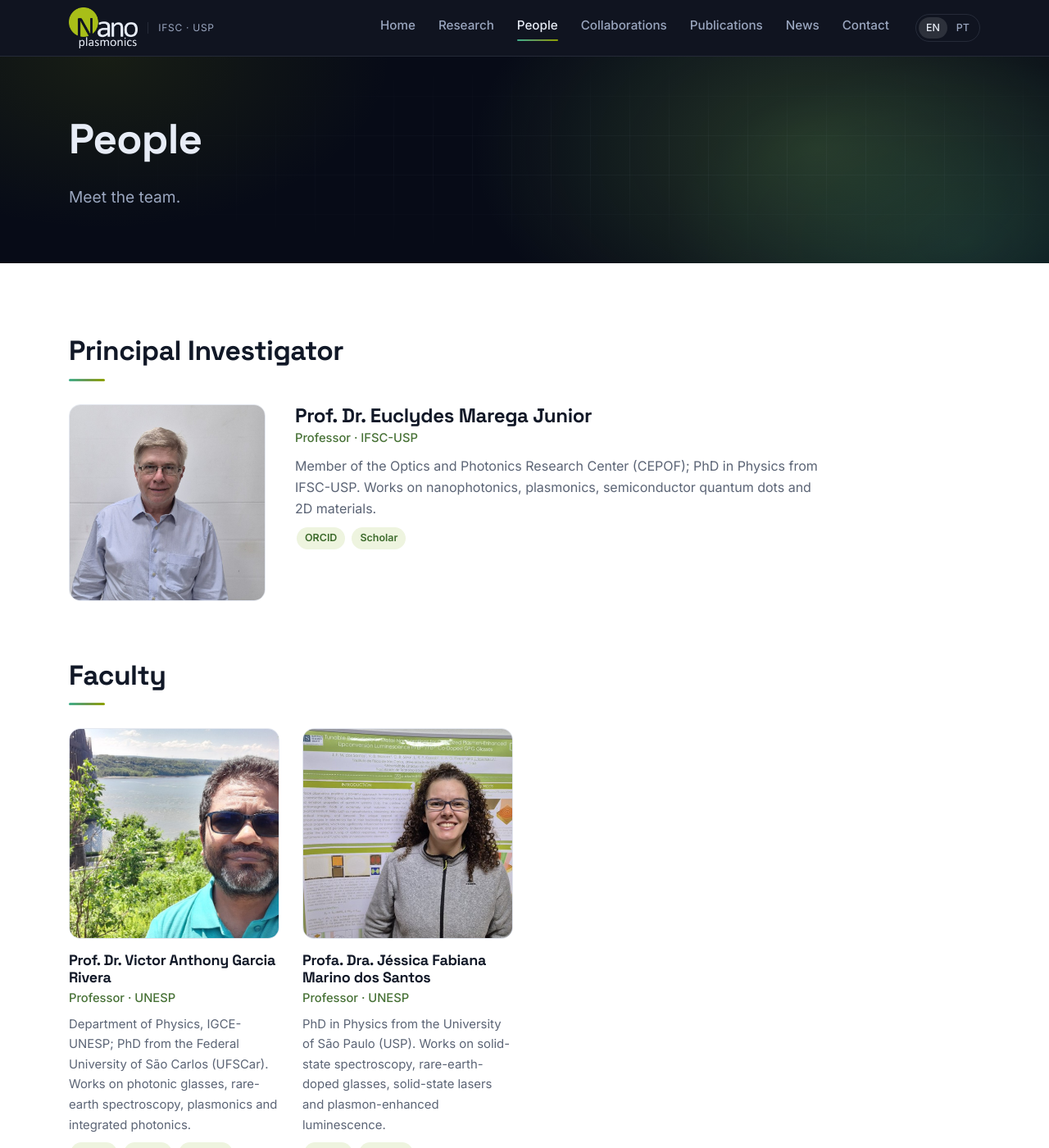
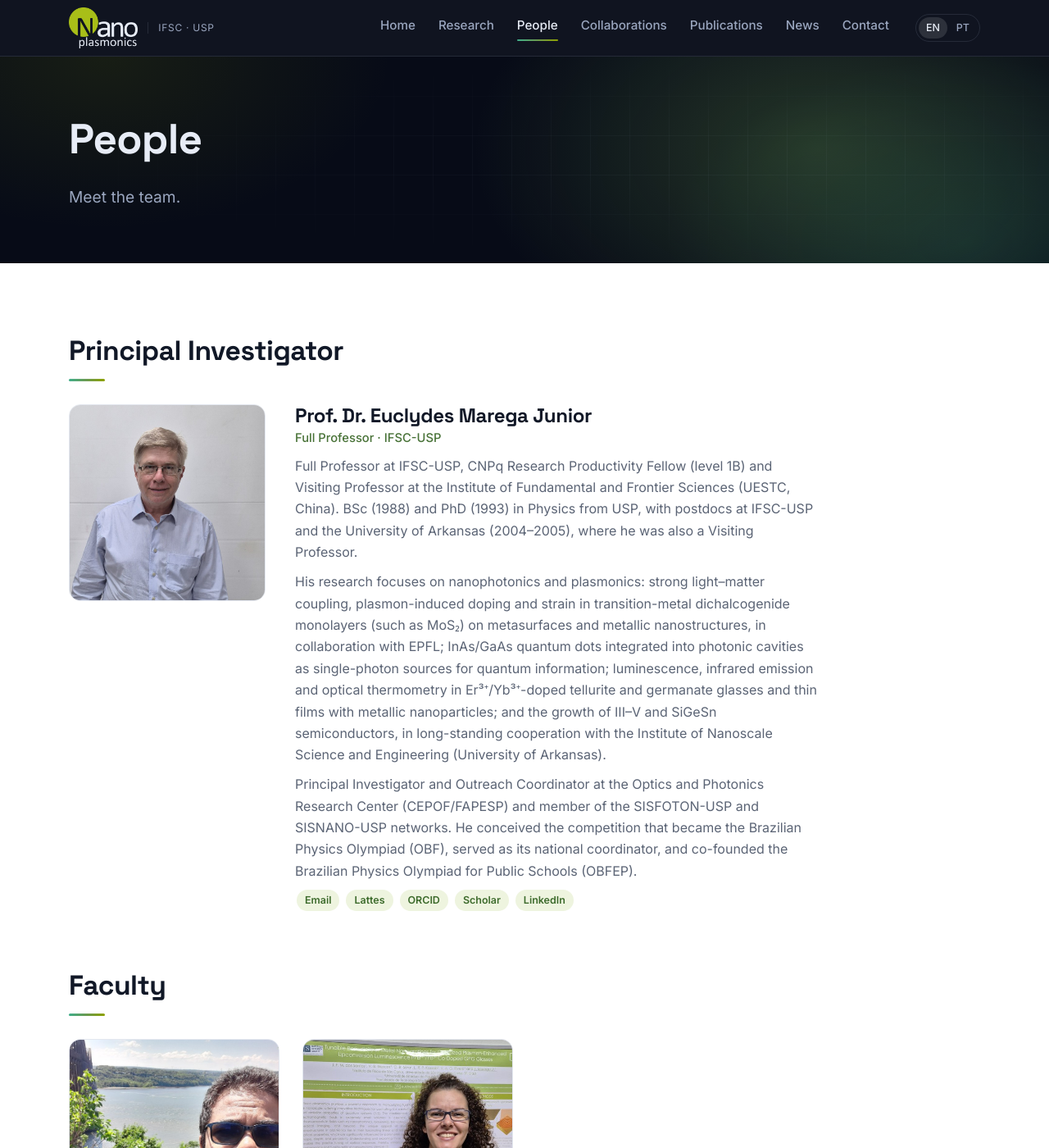
Before and after one commit to Nanoplasmonics-IFSC-USP/Nanoplasmonics-IFSC-USP.github.io, a Jekyll site: the page built from people.md, in a window 1280 px wide and 1400 px high. Shown: the whole window at 82% size. Built offline with Jekyll 4.4.1, drawn with Linux system fonts in a browser that asks for light colours; some of the changed text lies outside the part shown.

Commit message:
Add PI bio and links; ORCID/LinkedIn/email for Vinícius, Aarón and Matheus

```diff
--- a/_data/people.yml
+++ b/_data/people.yml
@@ -14,18 +14,30 @@
   category: pi
   photo: /assets/img/people/euclydes.jpg
   role:
-    en: Professor · IFSC-USP
-    pt: Professor · IFSC-USP
+    en: Full Professor · IFSC-USP
+    pt: Professor Titular · IFSC-USP
   bio:
     en: >-
-      Member of the Optics and Photonics Research Center (CEPOF); PhD in Physics from IFSC-USP. Works on nanophotonics, plasmonics, semiconductor quantum dots and 2D materials.
+      Full Professor at IFSC-USP, CNPq Research Productivity Fellow (level 1B) and Visiting Professor at the Institute of Fundamental and Frontier Sciences (UESTC, China). BSc (1988) and PhD (1993) in Physics from USP, with postdocs at IFSC-USP and the University of Arkansas (2004–2005), where he was also a Visiting Professor.
+
+
+      His research focuses on nanophotonics and plasmonics: strong light–matter coupling, plasmon-induced doping and strain in transition-metal dichalcogenide monolayers (such as MoS₂) on metasurfaces and metallic nanostructures, in collaboration with EPFL; InAs/GaAs quantum dots integrated into photonic cavities as single-photon sources for quantum information; luminescence, infrared emission and optical thermometry in Er³⁺/Yb³⁺-doped tellurite and germanate glasses and thin films with metallic nanoparticles; and the growth of III–V and SiGeSn semiconductors, in long-standing cooperation with the Institute of Nanoscale Science and Engineering (University of Arkansas).
+
+
+      Principal Investigator and Outreach Coordinator at the Optics and Photonics Research Center (CEPOF/FAPESP) and member of the SISFOTON-USP and SISNANO-USP networks. He conceived the competition that became the Brazilian Physics Olympiad (OBF), served as its national coordinator, and co-founded the Brazilian Physics Olympiad for Public Schools (OBFEP).
     pt: >-
-      Membro do Centro de Pesquisa em Óptica e Fotônica (CEPOF); doutor em Física pelo IFSC-USP. Atua em nanofotônica, plasmônica, pontos quânticos semicondutores e materiais 2D.
-  email: ""
-  lattes: ""
+      Professor Titular do IFSC-USP, bolsista de Produtividade em Pesquisa do CNPq (nível 1B) e Professor Visitante no Institute of Fundamental and Frontier Sciences (UESTC, China). Graduado (1988) e doutor (1993) em Física pela USP, com pós-doutorados no IFSC-USP e na University of Arkansas (2004–2005), onde também atuou como Professor Visitante.
+
+
+      Sua pesquisa é voltada à nanofotônica e à plasmônica: acoplamento forte luz–matéria, dopagem induzida por plasmons e efeitos de deformação em monocamadas de dicalcogenetos de metais de transição (como MoS₂) sobre metassuperfícies e nanoestruturas metálicas, em colaboração com a EPFL; pontos quânticos InAs/GaAs integrados a cavidades fotônicas como fontes de fótons únicos para informação quântica; luminescência, emissão no infravermelho e termometria óptica em vidros e filmes finos teluritos e germanatos dopados com Er³⁺/Yb³⁺ e nanopartículas metálicas; e o crescimento de semicondutores III–V e SiGeSn, em cooperação de longa data com o Institute of Nanoscale Science and Engineering (University of Arkansas).
+
+
+      Pesquisador Principal e Coordenador de Difusão do Centro de Pesquisa em Óptica e Fotônica (CEPOF/FAPESP) e membro das redes SISFOTON-USP e SISNANO-USP. Idealizou a competição que deu origem à Olimpíada Brasileira de Física (OBF), da qual foi Coordenador Nacional, e cofundou a Olimpíada Brasileira de Física das Escolas Públicas (OBFEP).
+  email: euclydes@ifsc.usp.br
+  lattes: http://lattes.cnpq.br/1410215769571368
   orcid: https://orcid.org/0000-0002-3334-4630
   scholar: https://scholar.google.com/citations?user=DogZ64IAAAAJ
-  linkedin: ""
+  linkedin: https://www.linkedin.com/in/euclydes-marega-junior-84077013/
 
 # ---------------- Faculty / collaborating professors ----------------
 
@@ -96,6 +108,7 @@
       Bolsista de doutorado direto FAPESP; bacharel em Física Computacional pelo IFSC-USP. Atua no design inverso de dispositivos nanofotônicos, combinando simulações eletromagnéticas com aprendizado profundo e redes neurais informadas pela física.
   email: viniciusbmarcos@usp.br
   lattes: http://lattes.cnpq.br/2111967318340206
+  orcid: https://orcid.org/0009-0009-8980-2168
   linkedin: https://www.linkedin.com/in/vin%C3%ADcius-bastos-marcos-4b3aa6317/
   scholar: https://scholar.google.com/citations?user=3j4LFuMAAAAJ
   website: https://vinibastosm.github.io/
@@ -128,9 +141,10 @@
       BSc and MSc in Physics from USP. Works on light–matter interaction in 2D materials (MoS₂) coupled to plasmonic nanostructures, including plasmon-induced doping, strain and second-harmonic generation.
     pt: >-
       Bacharel e mestre em Física pela USP. Atua na interação luz–matéria em materiais 2D (MoS₂) acoplados a nanoestruturas plasmônicas, incluindo dopagem induzida por plasmons, deformação e geração de segundo harmônico.
+  email: matheus.lemes@usp.br
   lattes: ""
   orcid: https://orcid.org/0000-0001-9844-0669
-  linkedin: ""
+  linkedin: https://www.linkedin.com/in/matheus-f-s-lemes/
   scholar: https://scholar.google.com/citations?user=A-G7MlYAAAAJ
 
 
@@ -167,6 +181,7 @@
       Bacharel e licenciado em Física pela Universidad Nacional Mayor de San Marcos (UNMSM, Peru). Atua em vidros, filmes finos e nanocompósitos dopados com íons de terras-raras acoplados a plasmon-poláritons de superfície, para aplicações em nanofotônica e comunicações quânticas.
   email: jchacaliaza@usp.br
   lattes: http://lattes.cnpq.br/7488698035791708
+  orcid: https://orcid.org/0000-0001-7262-3774
   scholar: https://scholar.google.com/citations?user=jme1Uj0AAAAJ
   linkedin: https://www.linkedin.com/in/jyacr/
 
```
